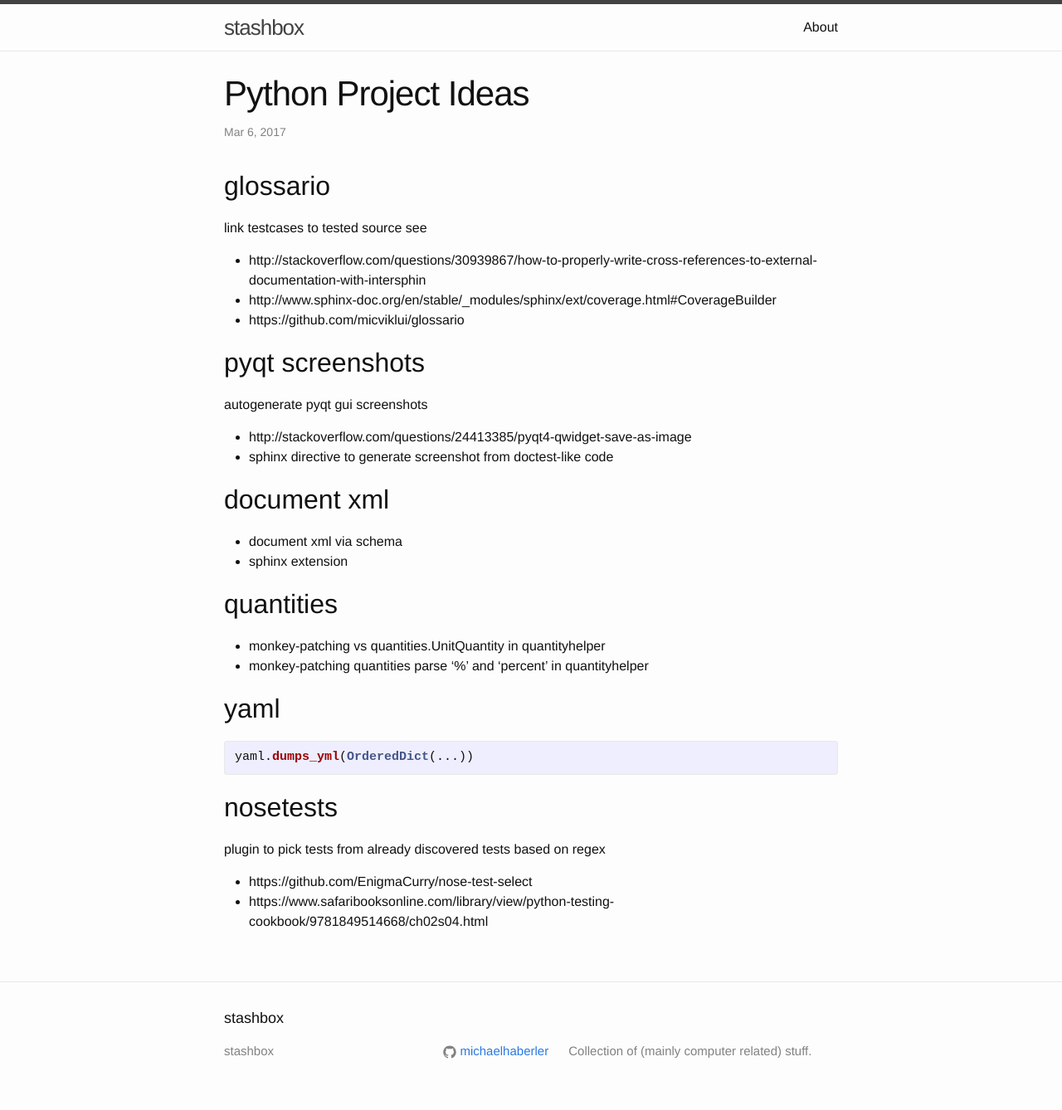
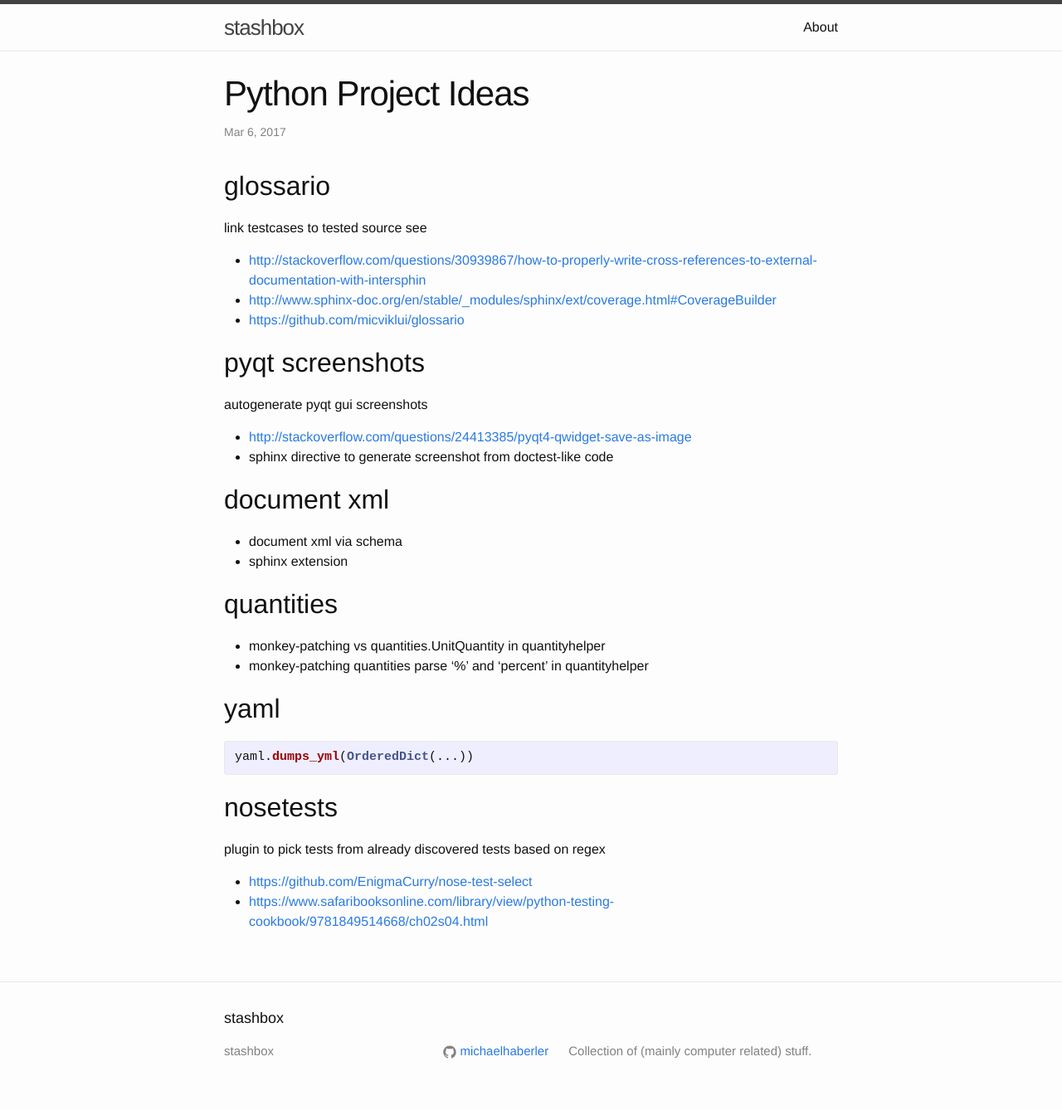
Before and after one commit to michaelhaberler/michaelhaberler.github.io, a Jekyll site: the page built from _posts/2017-03-06-python-project-ideas.markdown, in a window 1280 px wide. Shown: the whole page at 83% size. Built offline with Jekyll 4.4.1, drawn with Linux system fonts in a browser that asks for light colours.

Commit message:
Correct md links syntax

```diff
--- a/_posts/2017-03-06-python-project-ideas.markdown
+++ b/_posts/2017-03-06-python-project-ideas.markdown
@@ -9,14 +9,16 @@
 ---------
 link testcases to tested source
 see
-* http://stackoverflow.com/questions/30939867/how-to-properly-write-cross-references-to-external-documentation-with-intersphin
-* http://www.sphinx-doc.org/en/stable/_modules/sphinx/ext/coverage.html#CoverageBuilder
-* https://github.com/micviklui/glossario
+
+* <http://stackoverflow.com/questions/30939867/how-to-properly-write-cross-references-to-external-documentation-with-intersphin>
+* <http://www.sphinx-doc.org/en/stable/_modules/sphinx/ext/coverage.html#CoverageBuilder>
+* <https://github.com/micviklui/glossario>
 
 pyqt screenshots
 ----------------
 autogenerate pyqt gui screenshots
-* http://stackoverflow.com/questions/24413385/pyqt4-qwidget-save-as-image
+
+* <http://stackoverflow.com/questions/24413385/pyqt4-qwidget-save-as-image>
 * sphinx directive to generate screenshot from doctest-like code
 
 document xml
@@ -38,5 +40,6 @@
 nosetests
 ---------
 plugin to pick tests from already discovered tests based on regex
-* https://github.com/EnigmaCurry/nose-test-select
-* https://www.safaribooksonline.com/library/view/python-testing-cookbook/9781849514668/ch02s04.html
+
+* <https://github.com/EnigmaCurry/nose-test-select>
+* <https://www.safaribooksonline.com/library/view/python-testing-cookbook/9781849514668/ch02s04.html>
```
